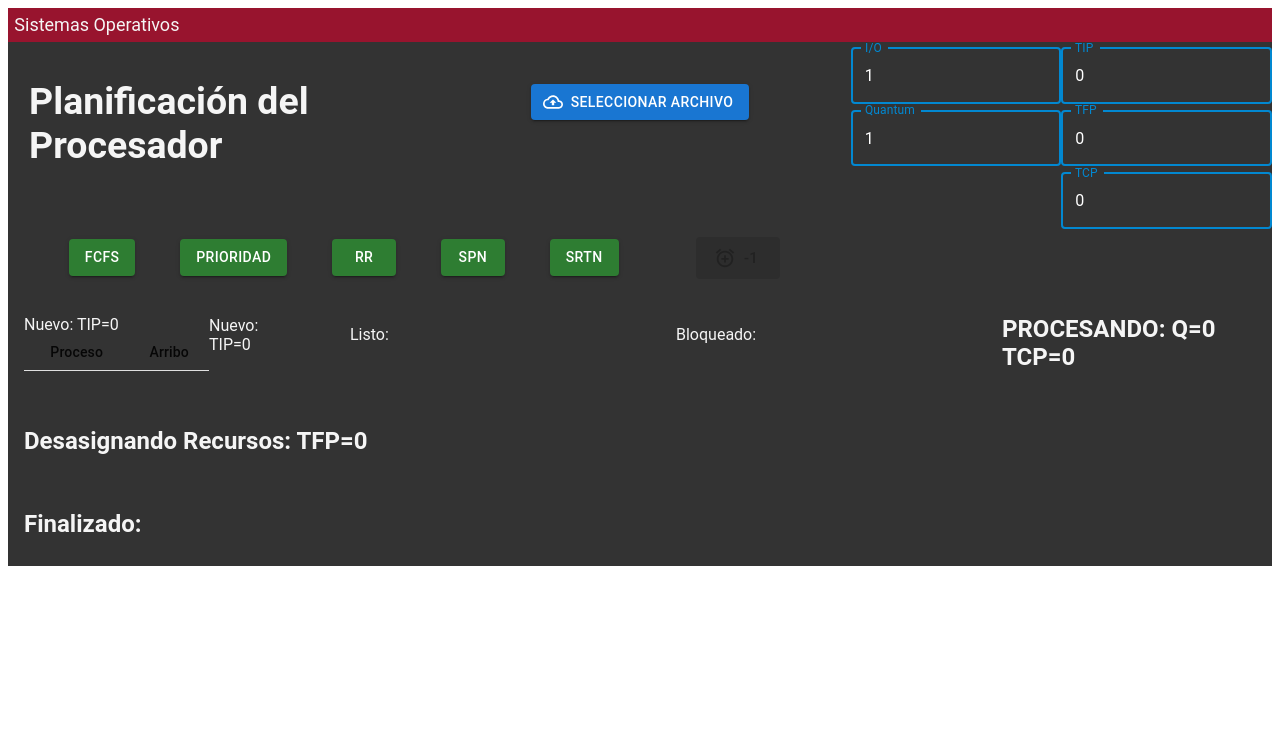
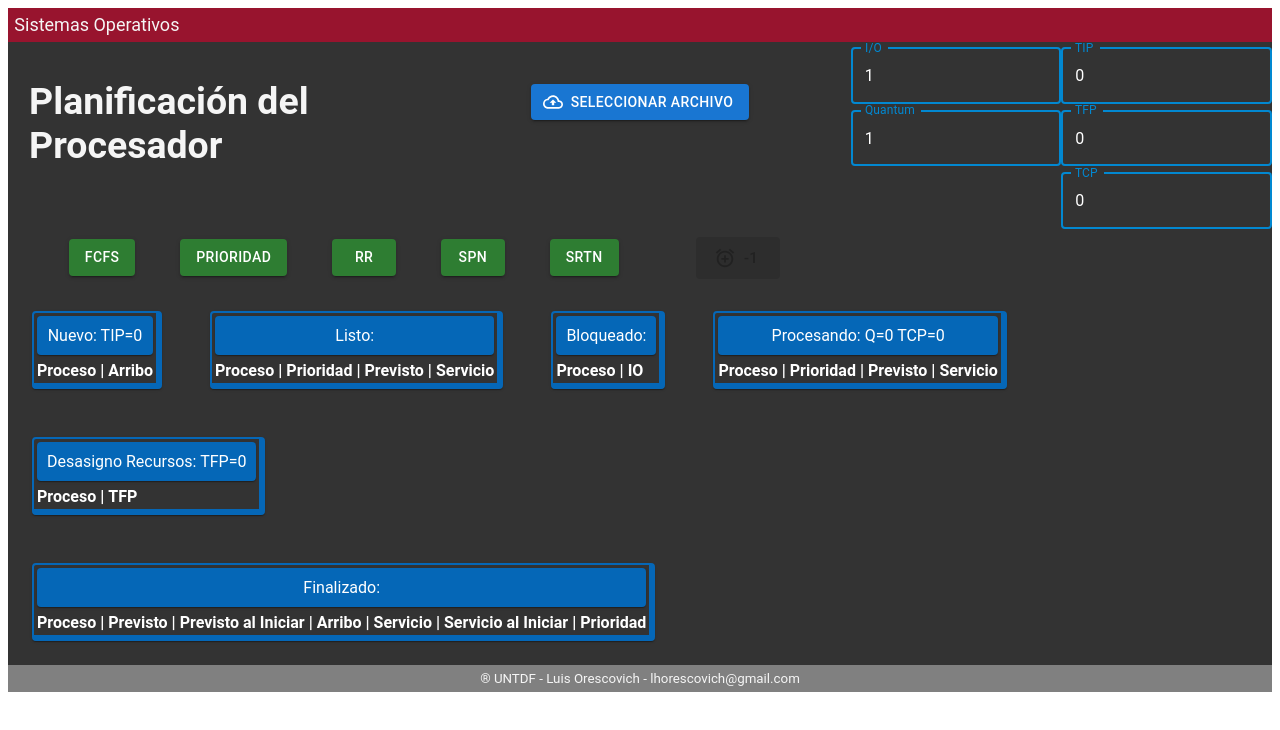
Before and after one commit to LuisOrescoEOTW/SOIntegrador, a React (Vite) app: page / in a window 1280 px wide. Shown: the top 730 px of the page. Built offline with nearby package versions, Linux system fonts and the light colour scheme.

Commit message:
finalizado

```diff
--- a/package.json
+++ b/package.json
@@ -15,6 +15,8 @@
     "@fontsource/roboto": "^5.0.8",
     "@mui/icons-material": "^5.14.16",
     "@mui/material": "^5.14.16",
+    "flowbite": "^2.0.0",
+    "flowbite-react": "^0.6.4",
     "react": "^18.2.0",
     "react-dom": "^18.2.0"
   },
--- a/src/App.tsx
+++ b/src/App.tsx
@@ -3,8 +3,10 @@
 import { ChangeEvent, useEffect, useRef, useState } from "react";
 import "./estilos.css";
 import Grid from "@mui/material/Grid";
-import { AppBar, Box, Button, Card, Divider, FormControl, FormHelperText, IconButton, Input, InputLabel, List, ListItem, ListItemButton, ListItemIcon, ListItemText, Paper, Select, Skeleton, Stack, Table, TableBody, TableCell, TableContainer, TableHead, TableRow, TextField, Toolbar, Typography, styled } from "@mui/material";
-import { AddAlarm, CloudUploadOutlined } from "@mui/icons-material";
+import { AppBar, Box, Button, Card, Divider, FormControl, FormHelperText, IconButton, Input, InputLabel, LinearProgress, List, ListItem, ListItemButton, ListItemIcon, ListItemText, Paper, Select, Skeleton, Stack, Table, TableBody, TableCell, TableContainer, TableHead, TableRow, TextField, Toolbar, Typography, styled } from "@mui/material";
+import { AddAlarm, CenterFocusStrong, CloudUploadOutlined } from "@mui/icons-material";
+import { blue } from "@mui/material/colors";
+// import { Table } from 'flowbite-react';
 
 
 interface Proceso {
@@ -721,23 +723,11 @@ function App() {
   });
 
   return (
-    <div className="todo">
-      {/* <Stack direction="row" spacing={10}>
-        <ListItem>Item 1</ListItem>
-        <ListItem>Item 2</ListItem>
-        <ListItem>
-        </ListItem>
-      </Stack> */}
-      {/* <AppBar position="static">
-        <Toolbar variant="dense">
-        <Typography variant="h6" color="inherit" component="div">
-        Sistemas Operativos
-          </Typography>
-        </Toolbar>
-      </AppBar> */}
+    <div>
       <div className="encabezado">
         Sistemas Operativos
       </div>
+      <div className="todo">
 
         <Grid container >
           <Grid item md={4}>
@@ -755,8 +745,7 @@ function App() {
               </Button>
             </div>
           </Grid>
-        <Grid item md={2} className="sel">
-
+          <Grid item md={2} className="sel" >
             <div className="sel">
               <TextField label="I/O" color="info" InputProps={{ style: { color: 'white' } }} type="number" id="ioField" value={io} onChange={handleIOChange} focused />
               {/* <label htmlFor="ioField">I/O: </label> <input type="number" id="ioField" value={io} onChange={handleIOChange} /> */}
@@ -821,149 +810,229 @@ function App() {
           </ListItem>
         </Stack>
 
-      <Stack direction="row" spacing={5}>
-        <ListItem>
-          {
-            nuevo && (
-              <><TableContainer >
-                <Table size="small">
-                  <TableHead >Nuevo: TIP={tip}
-                    <TableRow className="tablas">
-                      <TableCell align="center">Proceso</TableCell>
-                      <TableCell align="center">Arribo</TableCell>
-                    </TableRow>
-                  </TableHead>
-                  <TableBody>
-                    {nuevo.map((row) => (
-                      <TableRow
-                      // key={nuevo.Proceso}
-                      // sx={{ '&:last-child td, &:last-child th': { border: 0 } }}
-                      >
-                        <TableCell>
-                          {row.Proceso}
-                        </TableCell>
-                        <TableCell align="left">{row.Arribo}</TableCell>
-                      </TableRow>
+        <Grid container>
+          <Grid item p={1} m={2} alignItems="center">
+            {nuevo && (
+              <div>
+                <Card sx={{ alignContent: "center", textAlign: "center", alignItems: "center", border: 2, borderBottom: 6, borderRight: 6, color: "white", backgroundColor: "transparent", borderColor: "#0567b7" }}>
+                  <Card sx={{ color: "white", backgroundColor: "#0567b7", margin: "3px", padding: "10px" }}>
+                    Nuevo: TIP={tip}
+                  </Card>
+                  <table>
+                    <thead>
+                      <tr>
+                        <th>Proceso |</th>
+                        <th>Arribo</th>
+                      </tr>
+                    </thead>
+                    <tbody>
+                      {nuevo.map((item, index) => (
+                        <tr key={index}>
+                          <td>{item.Proceso}</td>
+                          <td>{item.Arribo}</td>
+                        </tr>
                       ))}
-                  </TableBody>
-                </Table>
-              </TableContainer><div>Nuevo: TIP={tip}
-                  {/* <h2>Nuevo: TIP={tip} </h2> */}
-                  <ul>
-                    {nuevo.map((item, index) => (
-                      <li key={index}>
-                        Proceso {item.Proceso} Arribo {item.Arribo}
-                      </li>
+                    </tbody>
+                  </table>
+                </Card>
+              </div>
+            )}
+          </Grid>
+          <Grid item p={1} m={2} alignItems="center">
+            {listo && (
+              <div>
+                <Card sx={{ alignContent: "center", textAlign: "center", alignItems: "center", border: 2, borderBottom: 6, borderRight: 6, color: "white", backgroundColor: "transparent", borderColor: "#0567b7" }}>
+                  <Card sx={{ color: "white", backgroundColor: "#0567b7", margin: "3px", padding: "10px" }}>
+                    Listo:
+                  </Card>
+                  <table>
+                    <thead>
+                      <tr>
+                        <th>Proceso |</th>
+                        <th>Prioridad |</th>
+                        <th>Previsto |</th>
+                        <th>Servicio</th>
+                      </tr>
+                    </thead>
+                    <tbody>
+                      {listo.map((item, index) => (
+                        <tr key={index}>
+                          <td>{item.Proceso}</td>
+                          <td>{item.Prioridad}</td>
+                          <td>{item.Previsto}</td>
+                          <td>{item.Servicio}</td>
+                        </tr>
                       ))}
-                  </ul>
-                </div></>
-            )
-          }
-        </ListItem>
-
-        <ListItem>
-          {
-            listo && (
-              <div> Listo:
-                {/* <h2>Listo:</h2> */}
-                <ul>
-                  {listo.map((item, index) => (
-                    <li key={index}>
-                      Proceso {item.Proceso} Prioridad {item.Prioridad} Previsto {item.Previsto} Servicio {item.Servicio}
-                    </li>
-                  ))}
-                </ul>
+                    </tbody>
+                  </table>
+                </Card>
               </div>
             )
             }
-        </ListItem>
-
-        <ListItem>
-          {
-            bloqueado && (
-              <div>Bloqueado:
-                {/* <h2>Bloqueado:</h2> */}
-                <ul>
+          </Grid>
+          <Grid item p={1} m={2} alignItems="center">
+            {bloqueado && (
+              <div>
+                <Card sx={{ alignContent: "center", textAlign: "center", alignItems: "center", border: 2, borderBottom: 6, borderRight: 6, color: "white", backgroundColor: "transparent", borderColor: "#0567b7" }}>
+                  <Card sx={{ color: "white", backgroundColor: "#0567b7", margin: "3px", padding: "10px" }}>
+                    Bloqueado:
+                  </Card>
+                  <table>
+                    <thead>
+                      <tr>
+                        <th>Proceso |</th>
+                        <th>IO</th>
+                      </tr>
+                    </thead>
+                    <tbody>
                       {bloqueado.map((item, index) => (
-                    <li key={index}>
-                      Proceso {item.Proceso} IO {item.IO}
-                    </li>
+                        <tr key={index}>
+                          <td>{item.Proceso}</td>
+                          <td>{item.IO}</td>
+                        </tr>
                       ))}
-                </ul>
+                    </tbody>
+                  </table>
+                </Card>
               </div>
             )
             }
-        </ListItem>
-
-        <ListItem>
-          {
-            procesar && (
+          </Grid>
+          <Grid item p={1} m={2} alignItems="center">
+            {procesar && (
               <div>
-                <h2>PROCESANDO: Q={quantumEC} TCP={tcpEP}</h2>
-                <ul>
+                <Card sx={{ alignContent: "center", textAlign: "center", alignItems: "center", border: 2, borderBottom: 6, borderRight: 6, color: "white", backgroundColor: "transparent", borderColor: "#0567b7" }}>
+                  <Card sx={{ color: "white", backgroundColor: "#0567b7", margin: "3px", padding: "10px" }}>
+                    Procesando: Q={quantumEC} TCP={tcpEP}
+                  </Card>
+                  <table>
+                    <thead>
+                      <tr>
+                        <th>Proceso |</th>
+                        <th>Prioridad |</th>
+                        <th>Previsto |</th>
+                        <th>Servicio</th>
+                      </tr>
+                    </thead>
+                    <tbody>
                       {procesar.map((item, index) => (
-                    <li key={index}>
-                      Proceso {item.Proceso} Prioridad {item.Prioridad} Previsto {item.Previsto} Servicio {item.Servicio}
-                    </li>
+                        <tr key={index}>
+                          <td>{item.Proceso}</td>
+                          <td>{item.Prioridad}</td>
+                          <td>{item.Previsto}</td>
+                          <td>{item.Servicio}</td>
+                        </tr>
                       ))}
-                </ul>
+                    </tbody>
+                  </table>
+                </Card>
               </div>
             )
             }
-        </ListItem>
-      </Stack>
-
-      <ListItem>
-        {
-          desasignoRecursos && (
+          </Grid>
+          <Grid item p={1} m={2} alignItems="center">
+            {desasignoRecursos && (
               <div>
-              <h2>Desasignando Recursos: TFP={tfp}</h2>
-              <ul>
+                <Card sx={{ alignContent: "center", textAlign: "center", alignItems: "center", border: 2, borderBottom: 6, borderRight: 6, color: "white", backgroundColor: "transparent", borderColor: "#0567b7" }}>
+                  <Card sx={{ color: "white", backgroundColor: "#0567b7", margin: "3px", padding: "10px" }}>
+                    Desasigno Recursos: TFP={tfp}
+                  </Card>
+                  <table>
+                    <thead>
+                      <tr>
+                        <th>Proceso |</th>
+                        <th>TFP</th>
+                      </tr>
+                    </thead>
+                    <tbody>
                       {desasignoRecursos.map((item, index) => (
-                  <li key={index}>
-                    Proceso {item.Proceso} TFP {item.TFP}
-                  </li>
+                        <tr key={index}>
+                          <td>{item.Proceso}</td>
+                          <td>{item.TFP}</td>
+                        </tr>
                       ))}
-              </ul>
+                    </tbody>
+                  </table>
+                </Card>
               </div>
             )
             }
-      </ListItem>
-
-      <ListItem>
-        {
-          finalizado && (
+          </Grid>
+        </Grid>
+        <Grid container>
+          <Grid item p={1} m={2} alignItems="center">
+            {finalizado && (
               <div>
-              <h2>Finalizado:</h2>
-              <ul>
+                <Card sx={{ alignContent: "center", textAlign: "center", alignItems: "center", border: 2, borderBottom: 6, borderRight: 6, color: "white", backgroundColor: "transparent", borderColor: "#0567b7" }}>
+                  <Card sx={{ color: "white", backgroundColor: "#0567b7", margin: "3px", padding: "10px" }}>
+                    Finalizado:
+                  </Card>
+                  <table>
+                    <thead>
+                      <tr>
+                        <th>Proceso |</th>
+                        <th>Previsto |</th>
+                        <th>Previsto al Iniciar |</th>
+                        <th>Arribo |</th>
+                        <th>Servicio |</th>
+                        <th>Servicio al Iniciar |</th>
+                        <th>Prioridad</th>
+                      </tr>
+                    </thead>
+                    <tbody>
                       {finalizado.map((item, index) => (
-                  <li key={index}>
-                    Proceso {item.Proceso} Previsto {item.Previsto} PrevistoAlIniciar {item.PrevistoH} Arribo {item.Arribo} Servicio {item.Servicio} ServicioAlIniciar {item.ServicioH} Prioridad {item.Prioridad}
-                  </li>
+                        <tr key={index}>
+                          <td>{item.Proceso}</td>
+                          <td>{item.Previsto}</td>
+                          <td>{item.PrevistoH}</td>
+                          <td>{item.Arribo}</td>
+                          <td>{item.Servicio}</td>
+                          <td>{item.ServicioH}</td>
+                          <td>{item.Prioridad}</td>
+                        </tr>
                       ))}
-              </ul>
+                    </tbody>
+                  </table>
+                </Card>
               </div>
             )
             }
-      </ListItem>
+          </Grid>
+        </Grid>
 
-      {
-        verCalculos && (
+        {verCalculos && (
           <div>
-            <h2>CALCULOS</h2>
+            <p></p>
+            <Box sx={{ width: '100%' }}>
+              <LinearProgress color="inherit" />
+            </Box>
+            <AppBar position="static" color="secondary">
+              <Toolbar variant="dense">
+                <Typography variant="h4" component="div">
+                  Resultados
+                </Typography>
+              </Toolbar>
+            </AppBar>
+            <Box sx={{ width: '100%' }}>
+              <LinearProgress color="inherit" />
+            </Box>
+            <Grid container >
+              <Grid item md={5.5} margin="0.5%">
                 <h3>Tiempo de Retorno de Cada Trabajo</h3>
                 <ul>
                   {finalizado.map((item, index) => (
                     <li key={index}>
-                  Proceso {item.Proceso} TR {item.TR}
+                      Proceso {item.Proceso}: {item.TR}
                     </li>
                   ))}
                 </ul>
+
+
                 <h3>Tiempo de Retorno Normalizado de Cada Trabajo</h3>
                 <ul>
                   {finalizado.map((item, index) => (
                     <li key={index}>
-                  Proceso {item.Proceso} TRN {item.TRN.toFixed(2)}
+                      Proceso {item.Proceso}: {item.TRN.toFixed(2)}
                     </li>
                   ))}
                 </ul>
@@ -971,6 +1040,8 @@ function App() {
                 <ul>
                   <li>{count}</li>
                 </ul>
+              </Grid>
+              <Grid item md={5.5} margin="0.5%">
                 <h3>Tiempo Medio de Retorno de la Tanda</h3>
                 <ul>
                   <li>{TMRT}</li>
@@ -979,7 +1050,7 @@ function App() {
                 <ul>
                   {finalizado.map((item, index) => (
                     <li key={index}>
-                  Proceso {item.Proceso} TE {item.TE}
+                      Proceso {item.Proceso}: {item.TE}
                     </li>
                   ))}
                 </ul>
@@ -987,11 +1058,73 @@ function App() {
                 <ul>
                   <li>{TME}</li>
                 </ul>
+              </Grid>
+            </Grid>
           </div>
         )
         }
+      </div>
+      <div className="pie">
+        ® UNTDF - Luis Orescovich - lhorescovich@gmail.com
+      </div>
     </div >
   );
 }
 
 export default App;
+
+
+{/* <div>Nuevo: TIP={tip} */ }
+{/* <h2>Nuevo: TIP={tip} </h2> */ }
+{/* <ul> */ }
+{/* {nuevo.map((item, index) => ( */ }
+{/* <li key={index}> */ }
+{/* Proceso {item.Proceso} Arribo {item.Arribo} */ }
+{/* </li> */ }
+{/* ))} */ }
+{/* </ul> */ }
+{/* </div> */ }
+
+
+{/* <div> Listo:
+                  <ul>
+                    {listo.map((item, index) => (
+                      <li key={index}>
+                        Proceso {item.Proceso} Prioridad {item.Prioridad} Previsto {item.Previsto} Servicio {item.Servicio}
+                      </li>
+                    ))}
+                  </ul>
+                </div> */}
+// <div>
+//   <h2>PROCESANDO: Q={quantumEC} TCP={tcpEP}</h2>
+//   <ul>
+//     {procesar.map((item, index) => (
+//       <li key={index}>
+//         Proceso {item.Proceso} Prioridad {item.Prioridad} Previsto {item.Previsto} Servicio {item.Servicio}
+//       </li>
+//     ))}
+//   </ul>
+// </div>
+
+
+// <div>
+//   <h2>Desasignando Recursos: TFP={tfp}</h2>
+//   <ul>
+//     {desasignoRecursos.map((item, index) => (
+//       <li key={index}>
+//         Proceso {item.Proceso} TFP {item.TFP}
+//       </li>
+//     ))}
+//   </ul>
+// </div>
+
+// <div>
+//   <h2>Finalizado:</h2>
+//   <ul>
+//     {finalizado.map((item, index) => (
+//       <li key={index}>
+//         Proceso {item.Proceso} Previsto {item.Previsto} PrevistoAlIniciar {item.PrevistoH} Arribo {item.Arribo} Servicio {item.Servicio} ServicioAlIniciar {item.ServicioH} Prioridad {item.Prioridad}
+//       </li>
+//     ))}
+//   </ul>
+// </div>
--- a/src/estilos.css
+++ b/src/estilos.css
@@ -11,6 +11,7 @@
   color: whitesmoke;
   padding: 0.5%;
   font-size: large;
+  font-family: 'Roboto', sans-serif;
 }
 .subtitulo {
   font-size: xx-large;
@@ -29,6 +30,28 @@
   margin-left: 8%;
 }
 
-.tablas{
+.tabla-container {
+  align-items: center;
+  text-align: center;
+}
+.pie {
+  background-color: grey;
+  color: whitesmoke;
+  padding: 0.5%;
+  font-size: smaller;
+  align-items: center;
+  text-align: center;
+  font-family: 'Roboto', sans-serif;
+}
+
+/* .tabla-container {
+  display: flex;
+  justify-content: center;
+  align-items: center;
+
+  border-collapse: collapse;
+  background-color: #333;
   color: white;
-}
+  text-align: center;
+  border-bottom: 1px solid white;  */
+/* } */
```
Also changed, not shown: 1 other file (tests, documents, lock files or other folders). Lines whose indentation alone changed are shown as unchanged.
